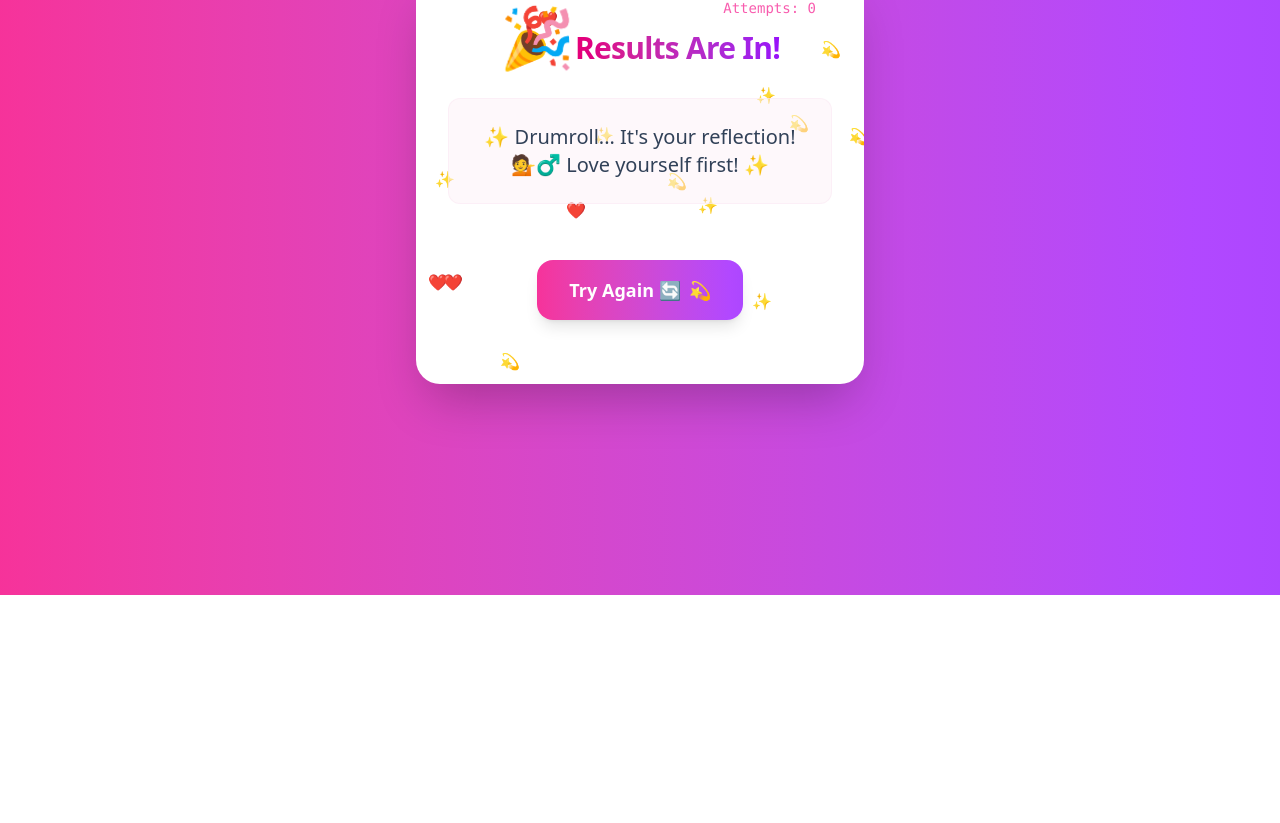
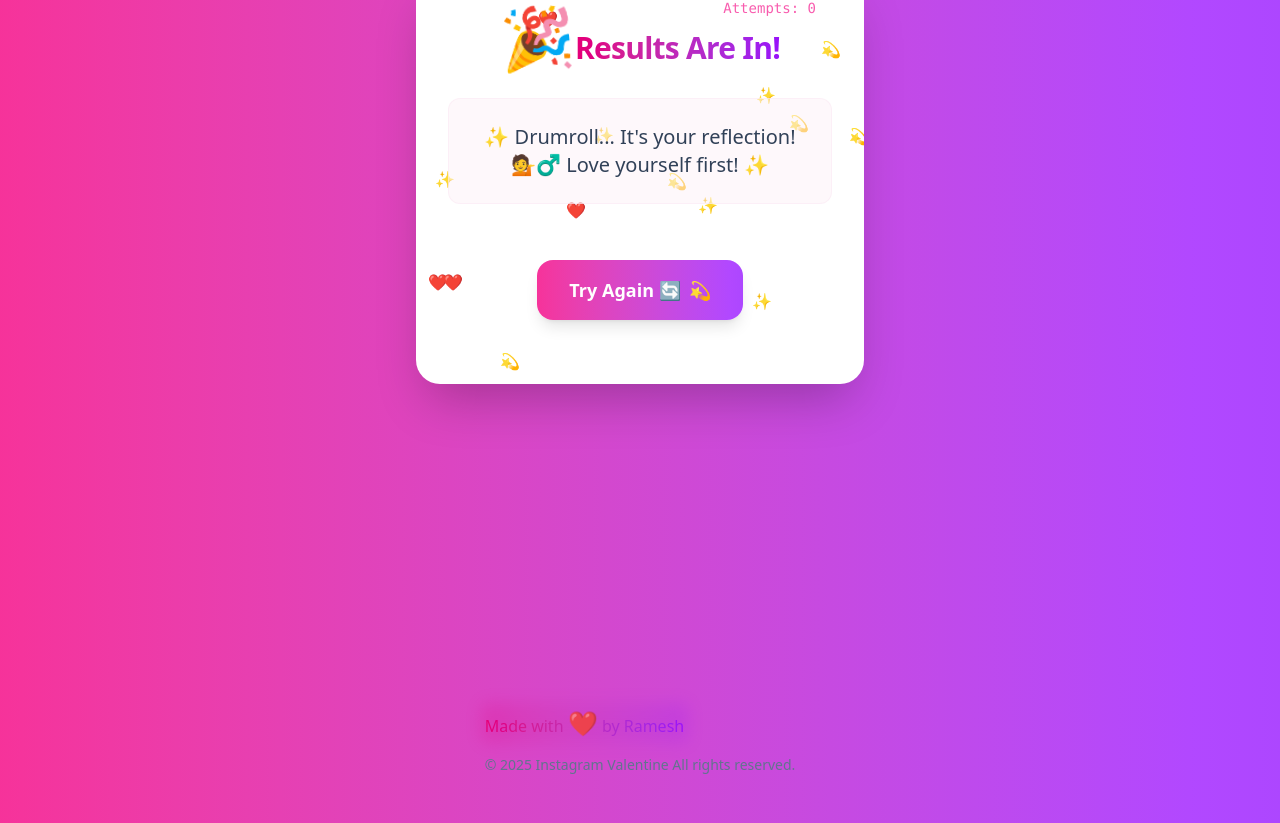
Before and after one commit to rameshdotin/valentine, a React (Vite) app: page /results in a window 1280 px wide. Shown: the part 302-1125 px from the top of the page. Before the commit the page ends 897 px from the top, so only its background shows below. Built offline with nearby package versions, Linux system fonts and the light colour scheme.

Commit message:
add Footer component and update layout in App and ResultsPage

```diff
--- a/src/App.jsx
+++ b/src/App.jsx
@@ -4,6 +4,7 @@ import { useEffect, useState } from "react";
 import { ThemeProvider } from "./context/theme";
 import Home from "./components/Home";
 import ResultsPage from "./components/ResultsPage";
+import { Footer } from "./components/Footer";
 
 function App() {
   const [themeMode, setThemeMode] = useState("light");
@@ -29,6 +30,7 @@ function App() {
             <Route path="/" element={<Home />} />
             <Route path="/results" element={<ResultsPage />} />
           </Routes>
+          <Footer />
         </Body>
       </BrowserRouter>
     </ThemeProvider>
--- a/src/components/Body.jsx
+++ b/src/components/Body.jsx
@@ -5,7 +5,7 @@ function Body({ children }) {
   return (
     <div className="min-h-screen font-sans bg-black dark:bg-white">
       <Navbar />
-      <div className="min-h-screen flex items-center justify-center bg-gradient-to-r from-pink-500 to-purple-500 p-4 text-black dark:text-white">
+      <div className="min-h-screen flex flex-col items-center justify-center bg-gradient-to-r from-pink-500 to-purple-500 p-4 text-black dark:text-white">
         {" "}
         {children}
       </div>
--- /dev/null
+++ b/src/components/Footer.jsx
@@ -0,0 +1,66 @@
+import React from "react";
+import { GithubIcon, InstagramIcon } from "./icons";
+
+export function Footer() {
+  return (
+    <footer className="relative  mt-24">
+      {/* Floating hearts - Hidden on mobile */}
+      {/* <div className="hidden md:flex absolute -top-6 left-1/2 -translate-x-1/2 space-x-4">
+        {[...Array(3)].map((_, i) => (
+          <span
+            key={i}
+            className="text-2xl animate-float"
+            style={{ animationDelay: `${i * 0.2}s` }}
+          >
+            ❤️
+          </span>
+        ))}
+      </div> */}
+
+      <div className="max-w-7xl mx-auto px-4 sm:px-6 lg:px-8 py-6 md:py-8">
+        <div className="flex flex-col md:flex-row items-center justify-between gap-6 md:gap-4">
+          {/* Made with love section */}
+          <div className="group relative text-center md:text-left">
+            <div className="absolute -inset-1 bg-gradient-to-r from-pink-600 to-purple-600 rounded-lg blur opacity-20 group-hover:opacity-30 transition-opacity duration-300" />
+            <span className="relative inline-block items-center gap-2 text-slate-700 dark:text-slate-300 hover:text-pink-600 dark:hover:text-pink-400 transition-colors duration-300">
+              <span className="bg-gradient-to-r from-pink-600 to-purple-600 dark:from-pink-400 dark:to-purple-400 bg-clip-text text-transparent font-medium text-sm md:text-base">
+                Made with{" "}
+                <span className="animate-pulse text-2xl text-red-600">❤️</span>{" "}
+                by{" "}
+                <span>
+                  <a href="https://rameshdotin.vercel.app">Ramesh</a>
+                </span>
+              </span>
+            </span>
+          </div>
+
+          {/* Social links with responsive spacing */}
+          {/* <div className="hidden sm:flex space-x-6 md:space-x-4">
+            <a
+              href="https://github.com/rameshdotin"
+              className="p-2 md:p-1.5 rounded-lg hover:bg-pink-50 dark:hover:bg-slate-800/50 transition-colors duration-300"
+              aria-label="GitHub"
+            >
+              <GithubIcon className="w-6 h-6 md:w-5 md:h-5 text-slate-600 dark:text-slate-400 hover:text-pink-600 dark:hover:text-pink-400" />
+            </a>
+            <a
+              href="https://instagram.com/rameshdotin"
+              className="p-2 md:p-1.5 rounded-lg hover:bg-pink-50 dark:hover:bg-slate-800/50 transition-colors duration-300"
+              aria-label="Instagram"
+            >
+              <InstagramIcon className="w-6 h-6 md:w-5 md:h-5 text-slate-600 dark:text-slate-400 hover:text-pink-600 dark:hover:text-pink-400" />
+            </a>
+          </div> */}
+        </div>
+
+        {/* Responsive copyright text */}
+        <div className="mt-6 md:mt-4 text-center mx-auto">
+          <p className="text-xs md:text-sm text-slate-500 dark:text-slate-400 hover:text-pink-600 dark:hover:text-pink-400 transition-colors duration-300">
+            © {new Date().getFullYear()} Instagram Valentine
+            <br className="md:hidden" /> All rights reserved.
+          </p>
+        </div>
+      </div>
+    </footer>
+  );
+}
--- a/src/components/ResultsPage.jsx
+++ b/src/components/ResultsPage.jsx
@@ -50,7 +50,7 @@ function ResultsPage() {
     : funnyQuotes[Math.floor(Math.random() * funnyQuotes.length)];
 
   return (
-    <div className="min-h-screen flex items-center justify-center p-4 ">
+    <div className="min-h-screen flex items-center justify-center">
       <div className="relative p-8 bg-white dark:bg-slate-800 rounded-3xl shadow-2xl hover:shadow-3xl transition-shadow duration-300 max-w-md w-full mx-4 group/container">
         {/* Floating particles background */}
         <div className="absolute inset-0 overflow-hidden rounded-3xl">
```
